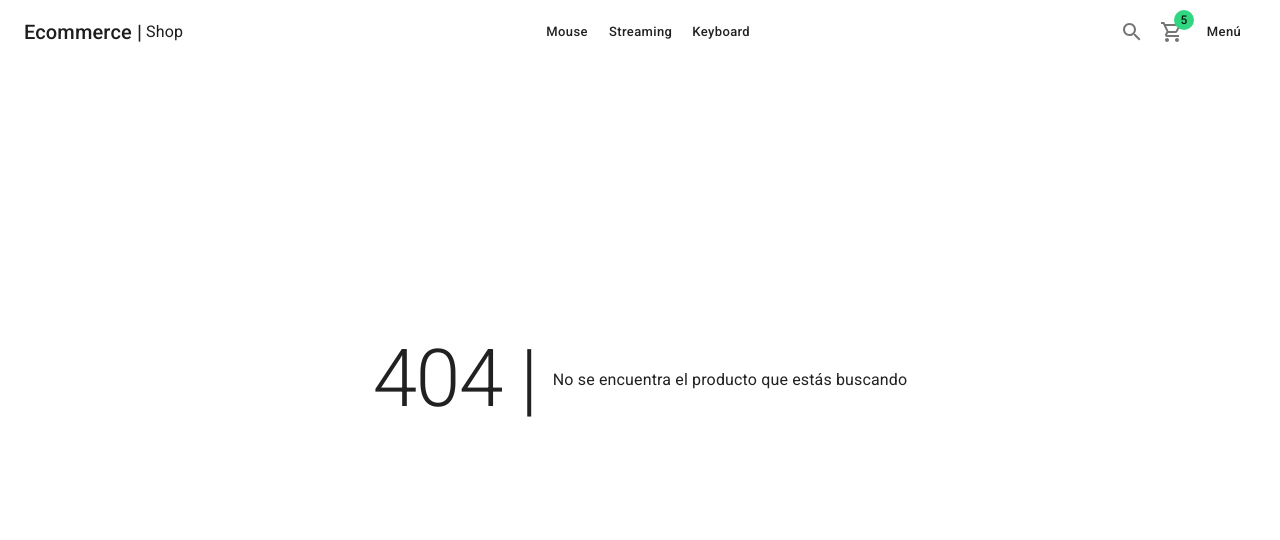
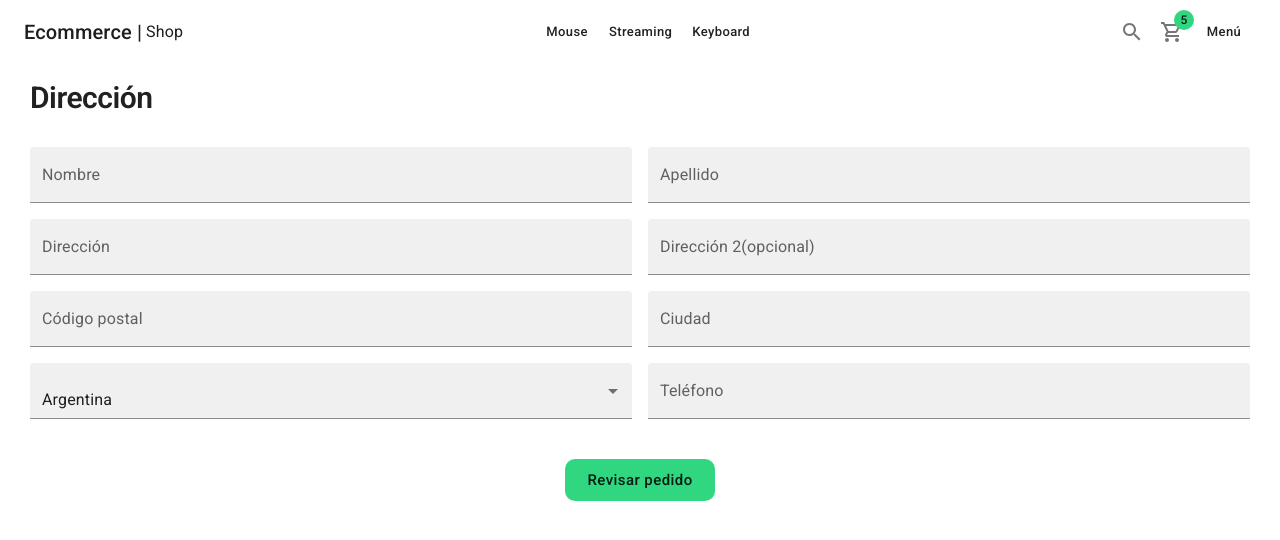
Before and after one commit to gcsteinagel/ecommerce-adso, a Next.js app: page /checkout/address in a window 1280 px wide. Before the commit this address had no page. Shown: the top 540 px of the page. Built offline with nearby package versions, Linux system fonts and the light colour scheme.

Commit message:
Add: address

```diff
--- /dev/null
+++ b/pages/checkout/address.tsx
@@ -0,0 +1,53 @@
+import { Box, Button, FormControl, Grid, MenuItem, Select, TextField, Typography } from "@mui/material"
+import { ShopLayout } from "../../components/layouts"
+
+const AddressPage = () => {
+    return (
+        <ShopLayout title={"Dirección"} pageDescription={"confirmar dirección de destino"}>
+            <Typography variant="h1" component="h1">Dirección</Typography>
+            <Grid container spacing={2} sx={{ mt:2 }}>
+                <Grid item xs={12} sm={6}>
+                    <TextField label='Nombre' variant="filled" fullWidth />
+                </Grid>
+                <Grid item xs={12} sm={6}>
+                    <TextField label='Apellido' variant="filled" fullWidth />
+                </Grid>
+                <Grid item xs={12} sm={6}>
+                    <TextField label='Dirección' variant="filled" fullWidth />
+                </Grid>
+                <Grid item xs={12} sm={6}>
+                    <TextField label='Dirección 2(opcional)' variant="filled" fullWidth />
+                </Grid>
+                <Grid item xs={12} sm={6}>
+                    <TextField label='Código postal' variant="filled" fullWidth />
+                </Grid>
+                <Grid item xs={12} sm={6}>
+                    <TextField label='Ciudad' variant="filled" fullWidth />
+                </Grid>
+                <Grid item xs={12} sm={6}>
+                    <FormControl fullWidth>
+                        <Select
+                            variant="filled"
+                            label="País"
+                            value={1}
+                        >
+                            <MenuItem value={1}>Colombia</MenuItem>
+                            <MenuItem value={1}>México</MenuItem>
+                            <MenuItem value={1}>Argentina</MenuItem>
+                        </Select>
+                    </FormControl>
+                </Grid>
+                <Grid item xs={12} sm={6}>
+                    <TextField label="Teléfono" variant="filled" fullWidth />
+                </Grid>
+            </Grid>
+            <Box sx={{ mt:5 }} display="flex" justifyContent="center">
+                <Button color="secondary" className="circular-btn" size="large">
+                    Revisar pedido
+                </Button>
+            </Box>
+        </ShopLayout>
+    )
+}
+
+export default AddressPage
```
